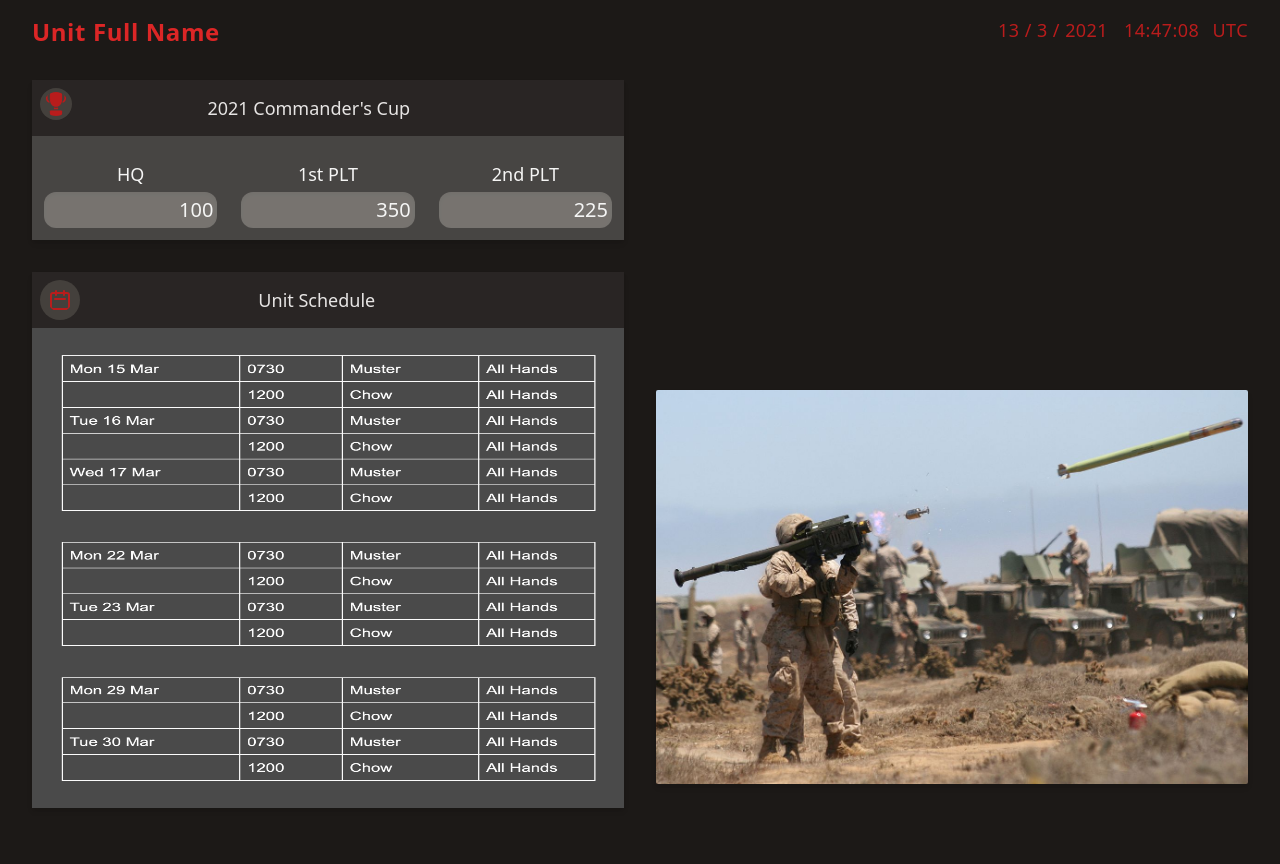
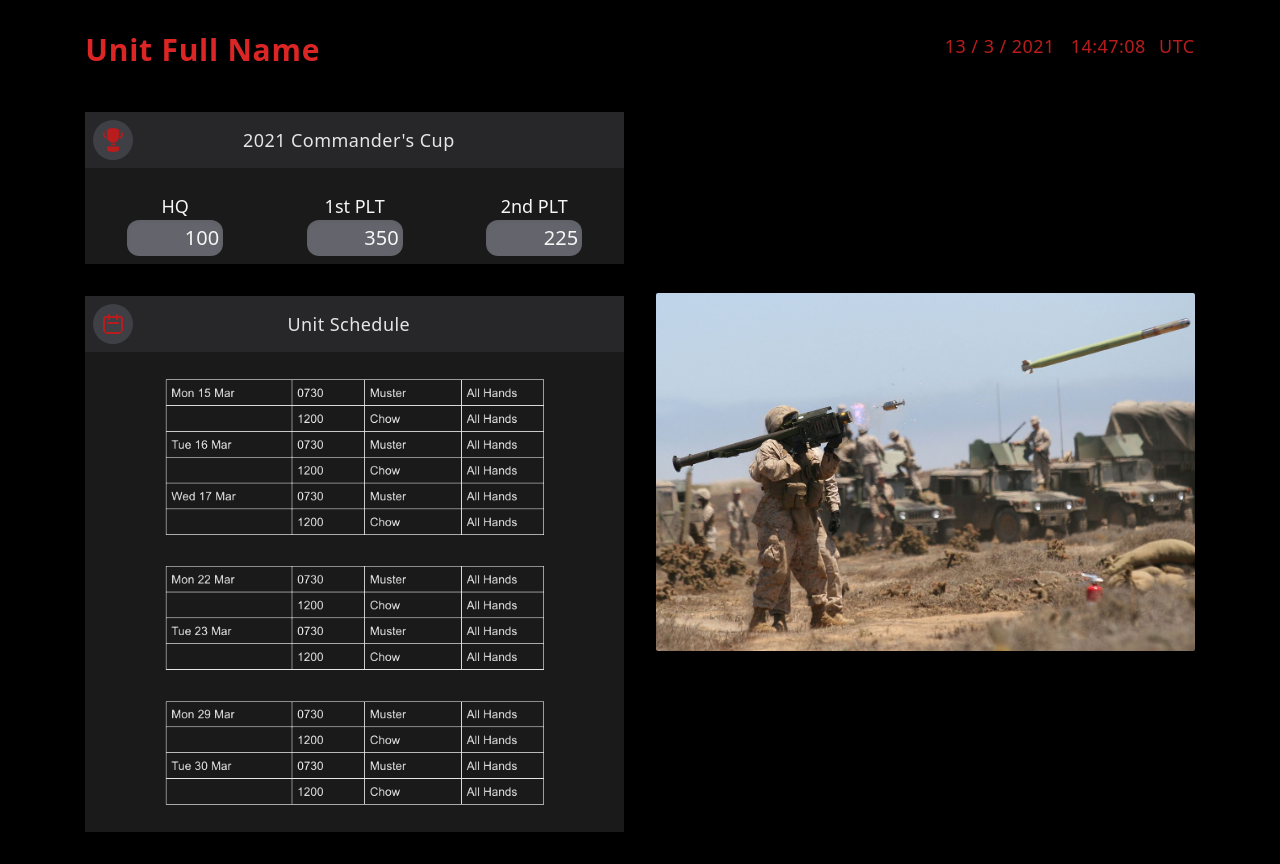
Before and after one commit to scottpiercew/piMessageBoard, a Svelte app: page / in a window 1280 px wide. Before the commit the page ends 816 px from the top, so only its background shows below. Built offline with nearby package versions, Linux system fonts and the light colour scheme; a web font is replaced by a local one.

Commit message:
sreduced the content size to fit within the display of most TVs

```diff
--- a/public/index.html
+++ b/public/index.html
@@ -4,7 +4,7 @@
 	<meta charset='utf-8'>
 	<meta name='viewport' content='width=device-width,initial-scale=1'>
 
-	<title>Unit Kiosk</title>
+	<title>Unit Message Board</title>
 
 	<link rel='icon' type='image/png' href='/favicon.png'>
 	<link rel='stylesheet' href='/build/bundle.css'>
@@ -12,6 +12,6 @@
 	<script defer src='/build/bundle.js'></script>
 </head>
 
-<body class="bg-warmGray-900">
+<body class="bg-black">
 </body>
 </html>
--- a/src/App.svelte
+++ b/src/App.svelte
@@ -7,7 +7,7 @@
 	console.log(UNIT)
 </script>
 
-<main class="bg-warmGray-900">
+<main class="h-5/6 w-11/12 m-auto">
 	<Header name={UNIT.NAME} logo={UNIT.LOGO} />
 	<Home images={UNIT.IMAGES} schedule={UNIT.SCHEDULE} cmdrCup={UNIT.COMMANDERS_CUP} logo={UNIT.LOGO} sections={UNIT.SECTIONS} />
 </main>
@@ -24,7 +24,7 @@
 		}
 		@layer utilities {
 			.filter-invert {
-				filter: invert(1);
+				filter: invert(1) brightness(0.8) contrast(1.3);
 			}
 		}
 </style>
--- a/src/Header.svelte
+++ b/src/Header.svelte
@@ -1,7 +1,6 @@
 <script>
     import { onMount } from 'svelte';
     export let name;
-    export let logo;
 
     let date = new Date();
 	$: hour = date.getHours();
@@ -21,9 +20,8 @@
 
     const toggleZero = (num) => (num < 10) ? `0${num}` : num;
 </script>
-<div class="flex flex-row h-12 justify-between bg-warmGray-900 p-4 px-8 content-center text-red-700 font-orbitron">
-    <!-- <img class="h-14 w-14" src={logo.emblemMC} alt="Marine Corps Emblem"/> -->
-    <div class="text-2xl tracking-wide font-bold text-red-600">{name.fullName}</div>
+<div class="flex flex-row h-20 justify-between bg-black pt-8 px-8 content-center text-red-700 font-orbitron">
+    <div class="text-3xl tracking-wide font-bold text-red-600">{name.fullName}</div>
     <div class='tracking-wide flex justify-end text-lg'>
         <span class="mr-4">{day} / {month} / {year}</span>
         <span class="grid grid-cols-3">
--- a/src/Home.svelte
+++ b/src/Home.svelte
@@ -16,15 +16,17 @@
 
 </script>
 
-<div class="flex bg-warmGray-900 p-8">
-    <div class="w-1/2 z-10" style="height: {viewPortHeight - 96}px">
+<div class="flex bg-black p-8 h-5/6">
+    <div class="w-1/2">
+    <!-- <div class="w-1/2" style="height: {viewPortHeight - 160}px"> -->
         <Sidebar schedule={$$props.schedule} cmdrCup={$$props.cmdrCup} sections={$$props.sections} />
     </div>
-    <div class="w-1/2 flex flex-col-reverse justify-end ml-8" style="height: {viewPortHeight - 96}px">
+    <div class="w-1/2 flex justify-end ml-8">
+    <!-- <div class="w-1/2 flex justify-end ml-8" style="height: {viewPortHeight - 160}px"> -->
         {#each images as image, index (image.id)}
         <div class="h-full flex justify-end items-center">
             {#if index == imagesIndex}
-                <img src={image.url} alt={image.label} id={image.id} class="h-full object-contain rounded-sm shadow-md justify-self-end self-center"/>
+                <img src={image.url} alt={image.label} id={image.id} class="object-contain rounded-sm shadow-md justify-self-end self-center"/>
             {/if}
         </div>
         {/each}
--- a/src/Sidebar.svelte
+++ b/src/Sidebar.svelte
@@ -4,11 +4,11 @@
   export let sections;
 
 </script>
-<div class="h-full flex flex-col space-y-8 content-between">
-  <div class="rounded-sm shadow-md bg-warmGray-900 w-full">
-    <div class="py-2 bg-warmGray-800 text-warmGray-200 text-center text-lg flex justify-start content-center">
-      <div class="flex h-10 w-10">
-        <svg version="1.1" id="Capa_1" xmlns="http://www.w3.org/2000/svg" xmlns:xlink="http://www.w3.org/1999/xlink" x="0px" y="0px" viewBox="0 0 297 297" fill="currentColor" style="enable-background:new 0 0 297 297;" stroke="currentColor" xml:space="preserve" class="h-8 p-1 w-12 inline-flex ralative bg-warmGray-700 rounded-full text-red-700 flex items-center justify-center ml-2">
+<div class="flex flex-col space-y-8 content-between">
+  <div class="rounded-sm shadow-md bg-black">
+    <div class="py-2 bg-gray-800 text-warmGray-200 text-center text-lg flex justify-start content-center">
+      <div class="flex">
+        <svg version="1.1" id="Capa_1" xmlns="http://www.w3.org/2000/svg" xmlns:xlink="http://www.w3.org/1999/xlink" x="0px" y="0px" viewBox="0 0 297 297" fill="currentColor" style="enable-background:new 0 0 297 297;" stroke="currentColor" xml:space="preserve" class="h-10 p-2 w-10 inline-flex ralative bg-gray-700 rounded-full text-red-700 flex items-center justify-center ml-2">
           <g>
             <g>
               <path d="M174.691,194.214c0-2.718-2.152-4.382-4.782-3.698c0,0-12.318,3.201-21.409,3.201s-21.409-3.201-21.409-3.201
@@ -36,30 +36,30 @@
           </g>
         </svg>
       </div>
-      <div class="self-center w-4/5">{cmdrCup.title}</div>
+      <div class="self-center w-4/5 tracking-wide">{cmdrCup.title}</div>
     </div>
     <div class="relative p-2">
       <div class="relative grid grid-cols-3 gap-x-4 text-warmGray-100">
         <div class="text-center pt-4 text-lg">{sections[0].name}</div>
         <div class="text-center pt-4 text-lg">{sections[1].name}</div>
         <div class="text-center pt-4 text-lg">{sections[2].name}</div>
-        <div class="shadow-inner p-1 rounded-xl bg-warmGray-600 m-1 text-xl text-right">{sections[0].points}</div>
-        <div class="shadow-inner p-1 rounded-xl bg-warmGray-600 m-1 text-xl text-right">{sections[1].points}</div>
-        <div class="shadow-inner p-1 rounded-xl bg-warmGray-600 m-1 text-xl text-right">{sections[2].points}</div>
+        <div class="shadow-inner p-1 rounded-xl bg-gray-600 m-1 text-xl text-right m-auto w-24">{sections[0].points}</div>
+        <div class="shadow-inner p-1 rounded-xl bg-gray-600 m-1 text-xl text-right m-auto w-24">{sections[1].points}</div>
+        <div class="shadow-inner p-1 rounded-xl bg-gray-600 m-1 text-xl text-right m-auto w-24">{sections[2].points}</div>
       </div>
-      <div class="absolute inset-0 opacity-20 bg-warmGray-100 z-50"></div>
+      <div class="absolute inset-0 opacity-10 bg-white z-50"></div>
     </div>
   </div>
-  <div class="rounded-sm shadow-md bg-warmGray-900">
-    <div class="py-2 bg-warmGray-800 text-warmGray-200 text-center text-lg flex justify-start content-center">
-      <svg xmlns="http://www.w3.org/2000/svg" fill="none" viewBox="0 0 24 24" stroke="currentColor" class="bg-warmGray-700 rounded-full text-red-700 p-2 h-10 w-10 flex items-center justify-center ml-2">
+  <div class="rounded-sm shadow-md bg-black">
+    <div class="py-2 bg-gray-800 text-warmGray-200 text-center text-lg flex justify-start content-center">
+      <svg xmlns="http://www.w3.org/2000/svg" fill="none" viewBox="0 0 24 24" stroke="currentColor" class="bg-gray-700 rounded-full text-red-700 p-2 h-10 w-10 flex items-center justify-center ml-2">
         <path stroke-linecap="round" stroke-linejoin="round" stroke-width="2" d="M8 7V3m8 4V3m-9 8h10M5 21h14a2 2 0 002-2V7a2 2 0 00-2-2H5a2 2 0 00-2 2v12a2 2 0 002 2z" />
       </svg>
-      <div class="self-center w-4/5">{schedule.label}</div>
+      <div class="self-center w-4/5 tracking-wide">{schedule.label}</div>
     </div>
     <div class="relative bg-black">
-      <div class="absolute inset-0 opacity-30 bg-warmGray-100 z-50"></div>
-      <img src={schedule.schedule} alt={schedule.schedule} class="w-full p-4 filter-invert max-h-2/3" />
+      <div class="absolute inset-0 opacity-10 bg-white z-50"></div>
+      <img src={schedule.schedule} alt={schedule.schedule} class="w-full p-4 filter-invert max-h-2/3 object-scale-down" />
     </div>
   </div>
 </div>
```
